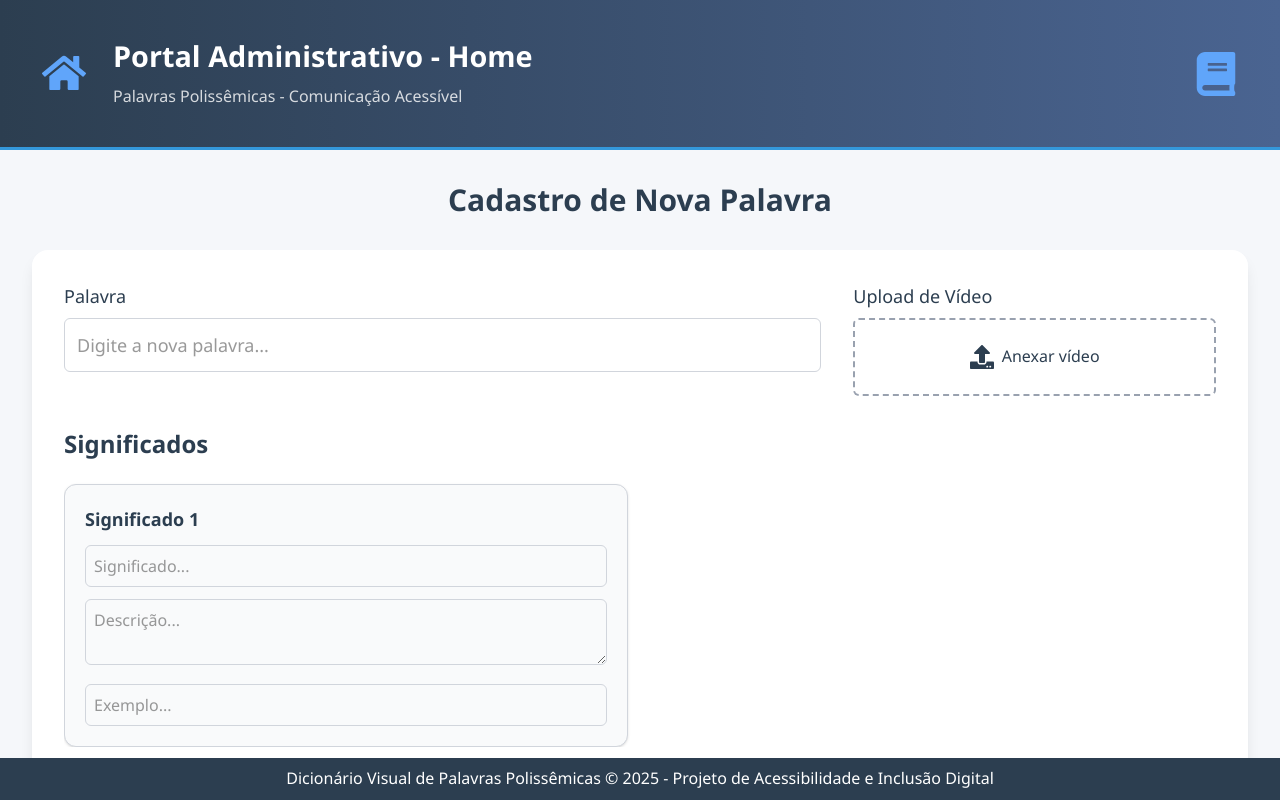
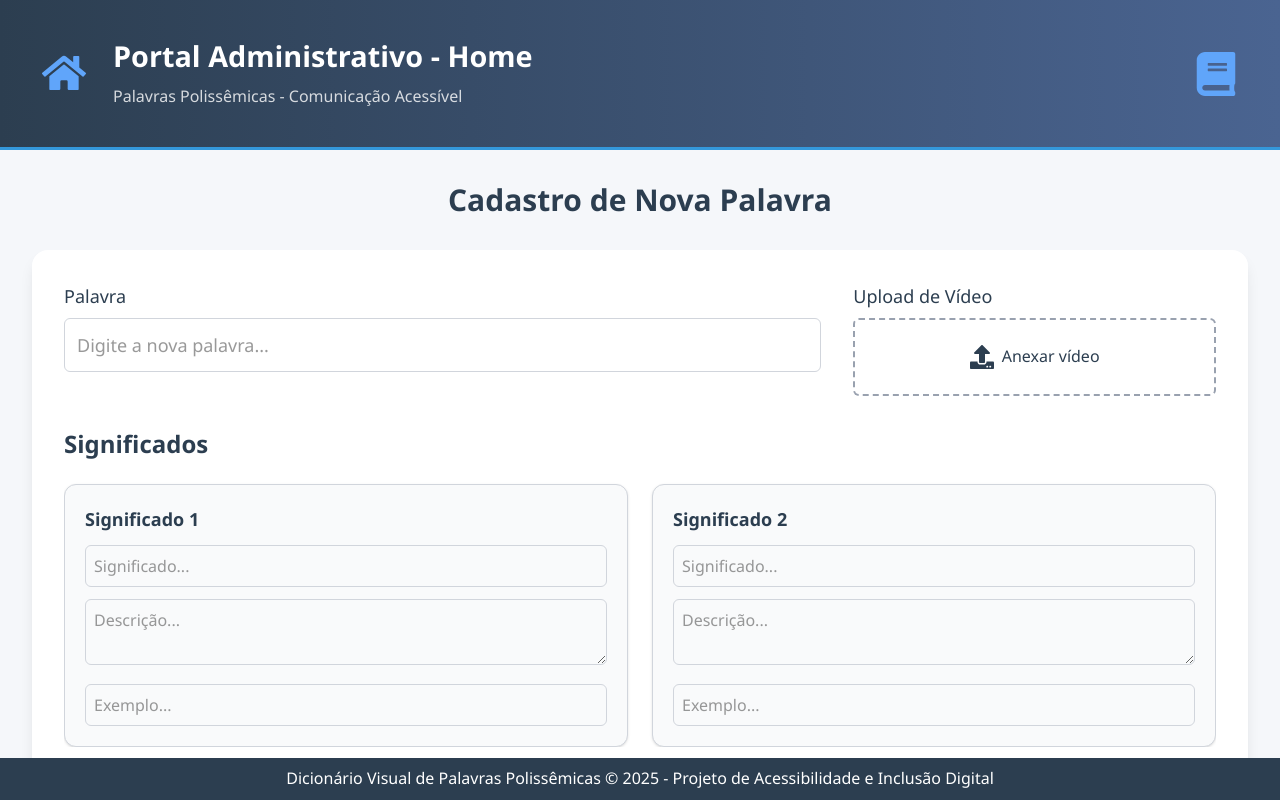
Before and after one commit to Nickpiers/DicionarioVisual, a React (Vite) app: page /admin-portal/home in a window 1280 px wide. Built offline with nearby package versions, Linux system fonts and the light colour scheme.

Commit message:
modificando pro padrão ser no mínimo dois significados

```diff
--- a/package.json
+++ b/package.json
@@ -1,7 +1,7 @@
 {
   "name": "dicionariovisual",
   "private": true,
-  "version": "0.0.9",
+  "version": "0.0.10",
   "type": "module",
   "scripts": {
     "dev": "vite",
--- a/src/AdminPortal/components/AddMeaningCard.jsx
+++ b/src/AdminPortal/components/AddMeaningCard.jsx
@@ -12,7 +12,7 @@ export const AddMeaningCard = ({ meanings, setMeanings }) => {
     setMeanings(newMeanings);
   };
 
-  const isFirstMeaning = (index) => index === 0;
+  const isFirstOrSecondMeaning = (index) => index < 2;
 
   return (
     <div className="flex-1 overflow-auto">
@@ -26,7 +26,7 @@ export const AddMeaningCard = ({ meanings, setMeanings }) => {
             key={index}
             className="relative border border-gray-300 rounded-xl p-5 bg-gray-50 shadow-sm"
           >
-            {!isFirstMeaning(index) && (
+            {!isFirstOrSecondMeaning(index) && (
               <button
                 onClick={() => handleRemoveMeaning(index)}
                 className="absolute top-2 right-2 text-red-500 hover:text-red-700 cursor-pointer"
--- a/src/AdminPortal/components/AdminPortalHome.jsx
+++ b/src/AdminPortal/components/AdminPortalHome.jsx
@@ -12,6 +12,7 @@ export const AdminPortalHome = () => {
   const [word, setWord] = useState("");
   const [video, setVideo] = useState(null);
   const [meanings, setMeanings] = useState([
+    { significado: "", descricao: "", exemplo: "" },
     { significado: "", descricao: "", exemplo: "" },
   ]);
 
```
Also changed, not shown: 2 other files (tests, documents, lock files or other folders).
